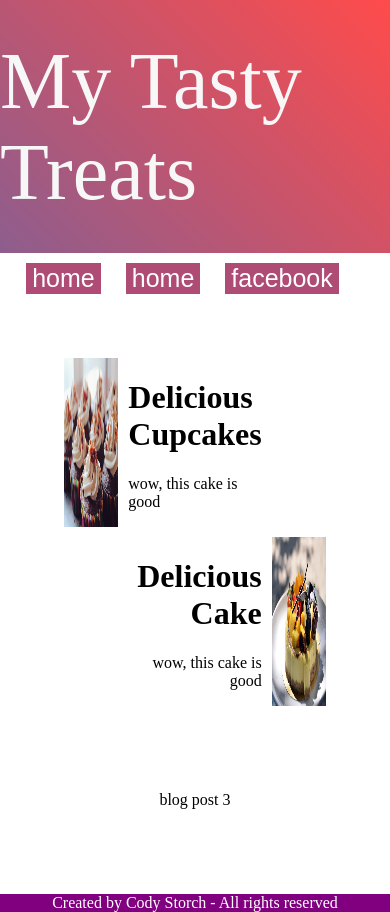
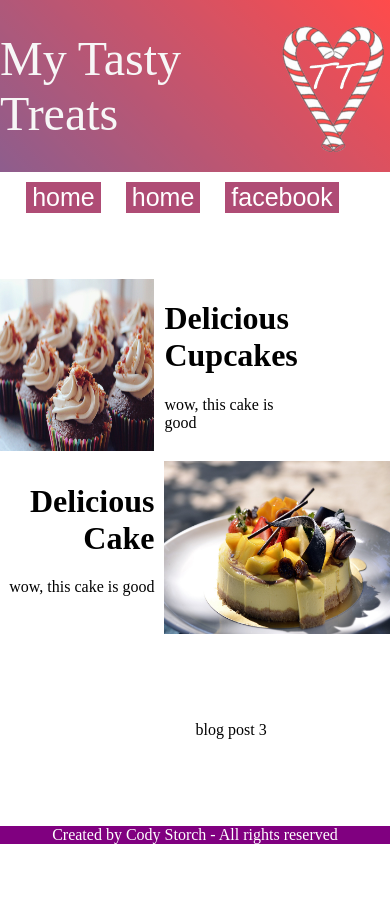
Before and after one commit to st0rch/WebsiteProject, a plain HTML site: page index.html in a window 390 px wide. After the commit the page ends 844 px from the top, so only its background shows below. Drawn offline with Linux system fonts and the light colour scheme.

Commit message:
Adding logo & styling Mobile View

```diff
--- a/index-style.css
+++ b/index-style.css
@@ -1,13 +1,120 @@
-html, body{
+
+
+
+    html, body{
+        height: 100%;
+        margin: 0px;
+    }
+
+    .container{
+        display: grid;
+        align-items: center;
+        grid-template-columns: repeat(4, 1fr);
+        grid-template-rows: 1fr .5fr 1fr 1fr 1fr  auto;
+        grid-gap: 10px;
+        min-height: 100%;
+    }
+
+    #header{
+        display:flex;
+        justify-content: center;
+        align-items: center;
+        height: 100%;
+        background-image: linear-gradient(45deg, rgb(94, 26, 94), rgba(255,0,0,1));
+        opacity: .7;
+        color: whitesmoke;
+    grid-column-start: 1;
+    grid-column-end:6;
+    font-size: 3em;
+      }
+
+
+    #navigation{
+
+        display:flex;
+        align-self: flex-start;
+        justify-content: center;
+        flex-direction: row;
+        grid-column-start: 1;
+    grid-column-end:6;
+
+      }
+
+
+      #navigation > button{
+        margin-right: 1em;
+          }
+
+          .button{
+              background-color: rgb(175, 76, 117); /* Green */
+            border: none;
+            color: white;
+            text-align: center;
+            text-decoration: none;
+            font-size: 25px;
+        }
+        .button:hover {
+            background-color:rgb(218, 107, 153) ;
+
+          }
+
+          #article-one-image{
+              height: 100%;
+            grid-column-start: 1;
+            grid-column-end:3;
+
+            background-image: url(images/cupcakes-690040_1920.jpg);
+            background-size: 100% 100%;
+          }
+
+    #article-one{
+        height: 100%;
+
+        grid-column-start: 3;
+    grid-column-end:4;
+      }
+
+      #article-two-image{
+          height: 100%;
+        grid-column-start: 3;
+    grid-column-end:6;
+    background-image: url(images/cake-1284548_1920.jpg);
+    background-size: 100% 100%;
+    }
+
+      #article-two{
+          width: 100%;
+          text-align: right;
     height: 100%;
-    margin: 0px;
-}
+        grid-column-start: 1;
+    grid-column-end:3;
+      }
+
+
+      #about-me{
+          display: flex;
+          justify-content: center;
+        grid-column-start: 2;
+        grid-column-end:5;
+      }
+
+      footer{
+          display: flex;
+          justify-content: center;
+          color: white;
+        background: purple;
+        grid-column-start: 1;
+        grid-column-end:6;
+      }
+
+
+@media (min-width: 900px){
 
 .container{
     display: grid;
     align-items: center;
     grid-template-columns: repeat(5, 1fr);
-    grid-template-rows: 1.5fr .5fr 1fr 1fr 1fr  auto;
+    grid-template-rows: 1.3fr .5fr 1fr 1fr 1fr  auto;
     grid-gap: 10px;
     min-height: 100%;
 }
@@ -103,3 +210,4 @@ grid-column-end:4;
     grid-column-start: 1;
     grid-column-end:6;
   }
+}
--- a/index.html
+++ b/index.html
@@ -3,6 +3,7 @@
 <head>
     <title>My Food Blog</title>
     <meta charset="utf-8" />
+    <meta name="viewport" content="width=device-width,initial-scale=1">
 <link href="index-style.css" rel="stylesheet" />
 </head>
 
@@ -10,7 +11,8 @@
 <body>
 
 <div class="container">
-<div id="header">My Tasty Treats </div>
+<div id="header">My Tasty Treats <img id="logo"src="images/Tasty Treats Logo.png"> </div>
+
 <div id="navigation">
         <button class="button">home</button>
         <button class="button">home</button>
```
Also changed, not shown: Images/Candy Cane right.jpg (added), Images/Candy Cane.jpg (added), Images/Candy Cane.png (added), Images/Tasty Treats Logo.png (added).
